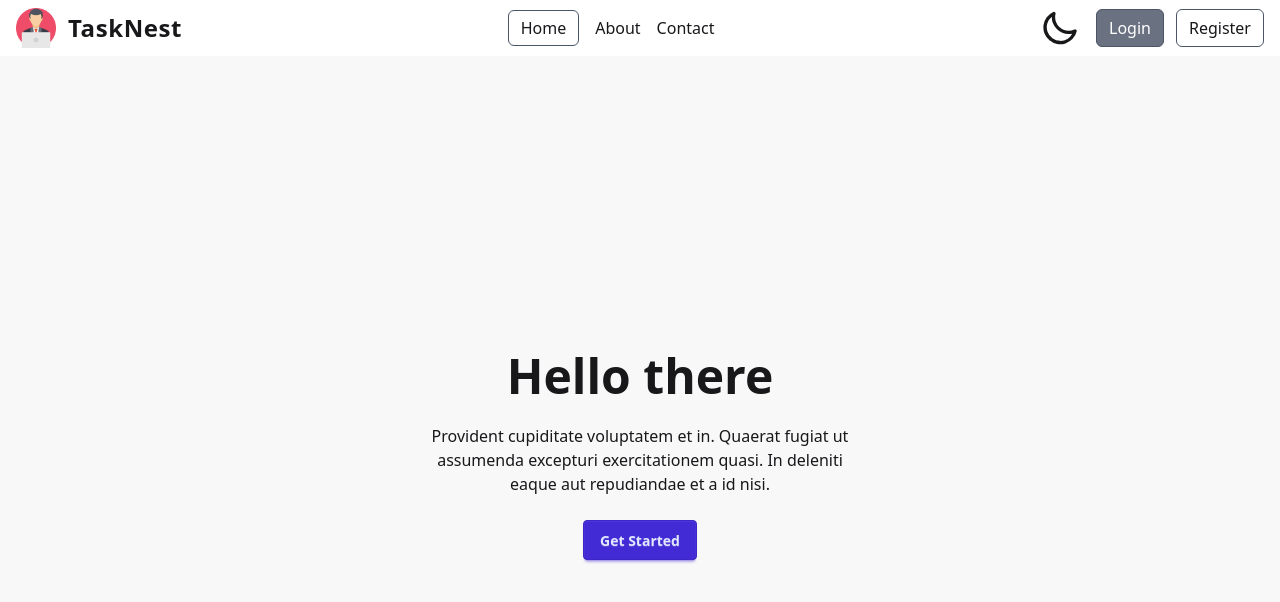
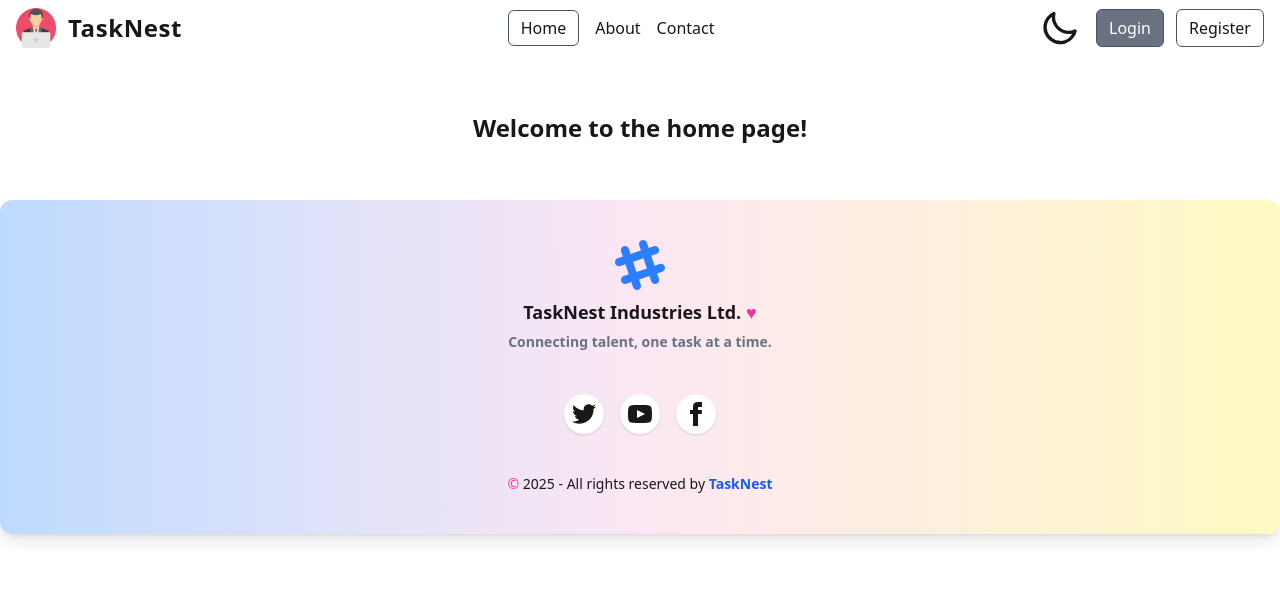
Before and after one commit to mezbaaaa/Task-Nest, a React (Vite) app: page / in a window 1280 px wide. Shown: the top 602 px of the page. Built offline with nearby package versions, Linux system fonts and the light colour scheme.

Commit message:
footer added

```diff
--- /dev/null
+++ b/src/components/Footer/Footer.jsx
@@ -0,0 +1,72 @@
+import React from 'react';
+
+const Footer = () => {
+    return (
+        <div className='max-sm:px-4'>
+            <footer className="footer footer-horizontal footer-center bg-gradient-to-r from-blue-200 via-pink-100 to-yellow-100 dark:from-gray-900 dark:via-gray-800 dark:to-gray-900 text-base-content dark:text-gray-200 rounded-xl p-10 shadow-lg">
+                <aside>
+                    <svg
+                        width="50"
+                        height="50"
+                        viewBox="0 0 24 24"
+                        xmlns="http://www.w3.org/2000/svg"
+                        fillRule="evenodd"
+                        clipRule="evenodd"
+                        className="inline-block fill-current text-blue-500 dark:text-pink-400">
+                        <path
+                            d="M22.672 15.226l-2.432.811.841 2.515c.33 1.019-.209 2.127-1.23 2.456-1.15.325-2.148-.321-2.463-1.226l-.84-2.518-5.013 1.677.84 2.517c.391 1.203-.434 2.542-1.831 2.542-.88 0-1.601-.564-1.86-1.314l-.842-2.516-2.431.809c-1.135.328-2.145-.317-2.463-1.229-.329-1.018.211-2.127 1.231-2.456l2.432-.809-1.621-4.823-2.432.808c-1.355.384-2.558-.59-2.558-1.839 0-.817.509-1.582 1.327-1.846l2.433-.809-.842-2.515c-.33-1.02.211-2.129 1.232-2.458 1.02-.329 2.13.209 2.461 1.229l.842 2.515 5.011-1.677-.839-2.517c-.403-1.238.484-2.553 1.843-2.553.819 0 1.585.509 1.85 1.326l.841 2.517 2.431-.81c1.02-.33 2.131.211 2.461 1.229.332 1.018-.21 2.126-1.23 2.456l-2.433.809 1.622 4.823 2.433-.809c1.242-.401 2.557.484 2.557 1.838 0 .819-.51 1.583-1.328 1.847m-8.992-6.428l-5.01 1.675 1.619 4.828 5.011-1.674-1.62-4.829z"></path>
+                    </svg>
+                    <p className="font-bold text-lg">
+                        TaskNest Industries Ltd. <span className="text-pink-500 dark:text-pink-300">♥</span>
+                        <br />
+                        <span className="text-sm text-gray-500 dark:text-gray-300">Connecting talent, one task at a time.</span>
+                    </p>
+                </aside>
+                <nav>
+                    <div className="grid grid-flow-col gap-4">
+                        <a title="Twitter" className="rounded-full bg-white dark:bg-gray-800 p-2 shadow hover:bg-blue-100 dark:hover:bg-[#87CEEB10] transition">
+                            <svg
+                                xmlns="http://www.w3.org/2000/svg"
+                                width="24"
+                                height="24"
+                                viewBox="0 0 24 24"
+                                className="fill-current hover:text-blue-500 dark:hover:text-blue-300 hover:scale-110 transition-transform duration-200 cursor-pointer">
+                                <path
+                                    d="M24 4.557c-.883.392-1.832.656-2.828.775 1.017-.609 1.798-1.574 2.165-2.724-.951.564-2.005.974-3.127 1.195-.897-.957-2.178-1.555-3.594-1.555-3.179 0-5.515 2.966-4.797 6.045-4.091-.205-7.719-2.165-10.148-5.144-1.29 2.213-.669 5.108 1.523 6.574-.806-.026-1.566-.247-2.229-.616-.054 2.281 1.581 4.415 3.949 4.89-.693.188-1.452.232-2.224.084.626 1.956 2.444 3.379 4.6 3.419-2.07 1.623-4.678 2.348-7.29 2.04 2.179 1.397 4.768 2.212 7.548 2.212 9.142 0 14.307-7.721 13.995-14.646.962-.695 1.797-1.562 2.457-2.549z"></path>
+                            </svg>
+                        </a>
+                        <a title="YouTube" className="rounded-full bg-white dark:bg-gray-800 p-2 shadow hover:bg-red-100 dark:hover:bg-[#8B000010] transition">
+                            <svg
+                                xmlns="http://www.w3.org/2000/svg"
+                                width="24"
+                                height="24"
+                                viewBox="0 0 24 24"
+                                className="fill-current hover:text-red-500 dark:hover:text-red-500 hover:scale-110 transition-transform duration-200 cursor-pointer">
+                                <path
+                                    d="M19.615 3.184c-3.604-.246-11.631-.245-15.23 0-3.897.266-4.356 2.62-4.385 8.816.029 6.185.484 8.549 4.385 8.816 3.6.245 11.626.246 15.23 0 3.897-.266 4.356-2.62 4.385-8.816-.029-6.185-.484-8.549-4.385-8.816zm-10.615 12.816v-8l8 3.993-8 4.007z"></path>
+                            </svg>
+                        </a>
+                        <a title="Facebook" className="rounded-full bg-white dark:bg-gray-800 p-2 shadow hover:bg-blue-200 dark:hover:bg-[#00BFFF10] transition">
+                            <svg
+                                xmlns="http://www.w3.org/2000/svg"
+                                width="24"
+                                height="24"
+                                viewBox="0 0 24 24"
+                                className="fill-current hover:text-blue-700 dark:hover:text-blue-400 hover:scale-110 transition-transform duration-200 cursor-pointer">
+                                <path
+                                    d="M9 8h-3v4h3v12h5v-12h3.642l.358-4h-4v-1.667c0-.955.192-1.333 1.115-1.333h2.885v-5h-3.808c-3.596 0-5.192 1.583-5.192 4.615v3.385z"></path>
+                            </svg>
+                        </a>
+                    </div>
+                </nav>
+                <aside>
+                    <p>
+                        <span className="text-pink-500 dark:text-pink-300">©</span> {new Date().getFullYear()} - All rights reserved by <span className="font-semibold text-blue-600 dark:text-blue-300">TaskNest</span>
+                    </p>
+                </aside>
+            </footer>
+        </div>
+    );
+};
+
+export default Footer;
--- a/src/layouts/Root.jsx
+++ b/src/layouts/Root.jsx
@@ -1,6 +1,7 @@
 import React from 'react';
 import { Outlet } from 'react-router';
 import Navbar from '../components/Header/Navbar';
+import Footer from '../components/Footer/Footer';
 
 const Root = () => {
     return (
@@ -11,7 +12,9 @@
             <main>
                 <Outlet></Outlet>
             </main>
-            <footer></footer>
+            <footer>
+                <Footer></Footer>
+            </footer>
         </div>
     );
 };
--- a/src/pages/Home.jsx
+++ b/src/pages/Home.jsx
@@ -2,19 +2,8 @@
 
 const Home = () => {
     return (
-        <div>
-           <div className="hero bg-base-200 min-h-screen">
-  <div className="hero-content text-center">
-    <div className="max-w-md">
-      <h1 className="text-5xl font-bold">Hello there</h1>
-      <p className="py-6">
-        Provident cupiditate voluptatem et in. Quaerat fugiat ut assumenda excepturi exercitationem
-        quasi. In deleniti eaque aut repudiandae et a id nisi.
-      </p>
-      <button className="btn btn-primary">Get Started</button>
-    </div>
-  </div>
-</div>
+        <div className="flex flex-col items-center justify-center my-14">
+            <p className='text-2xl font-bold'>Welcome to the home page!</p>
         </div>
     );
 };
```
